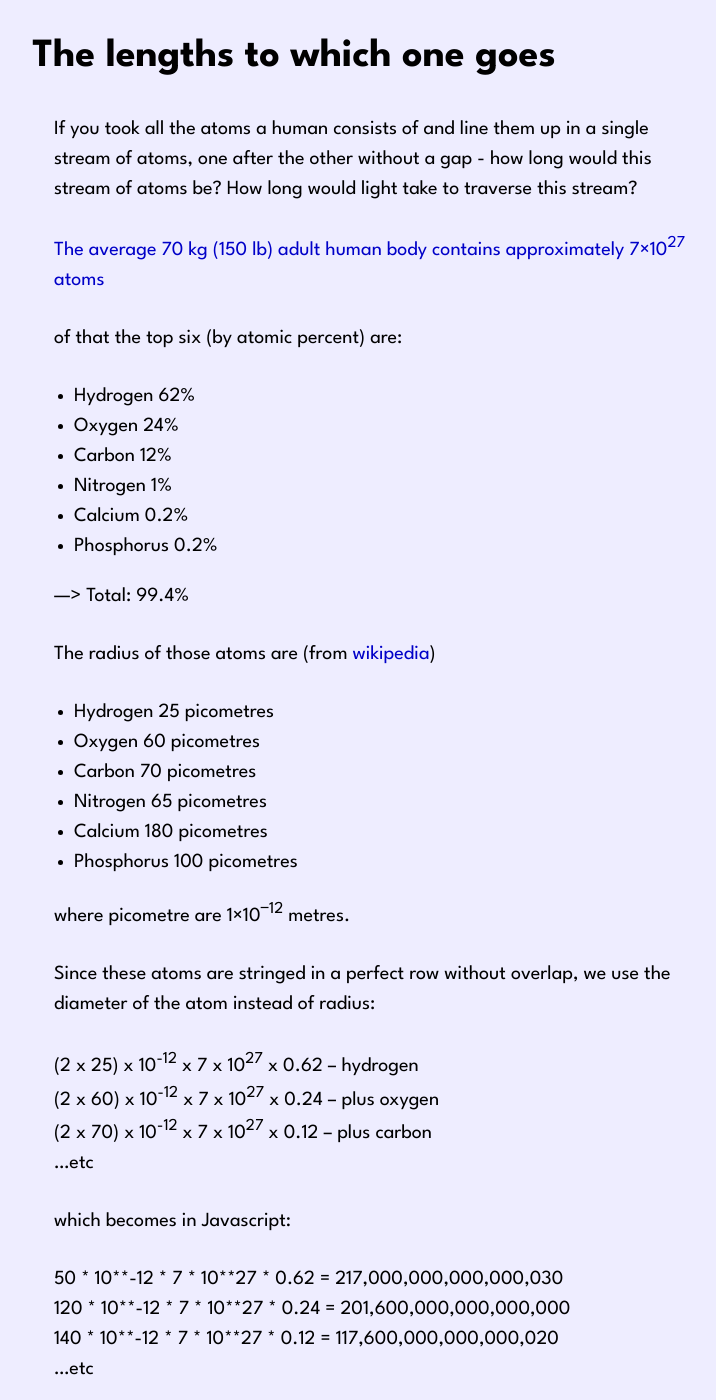
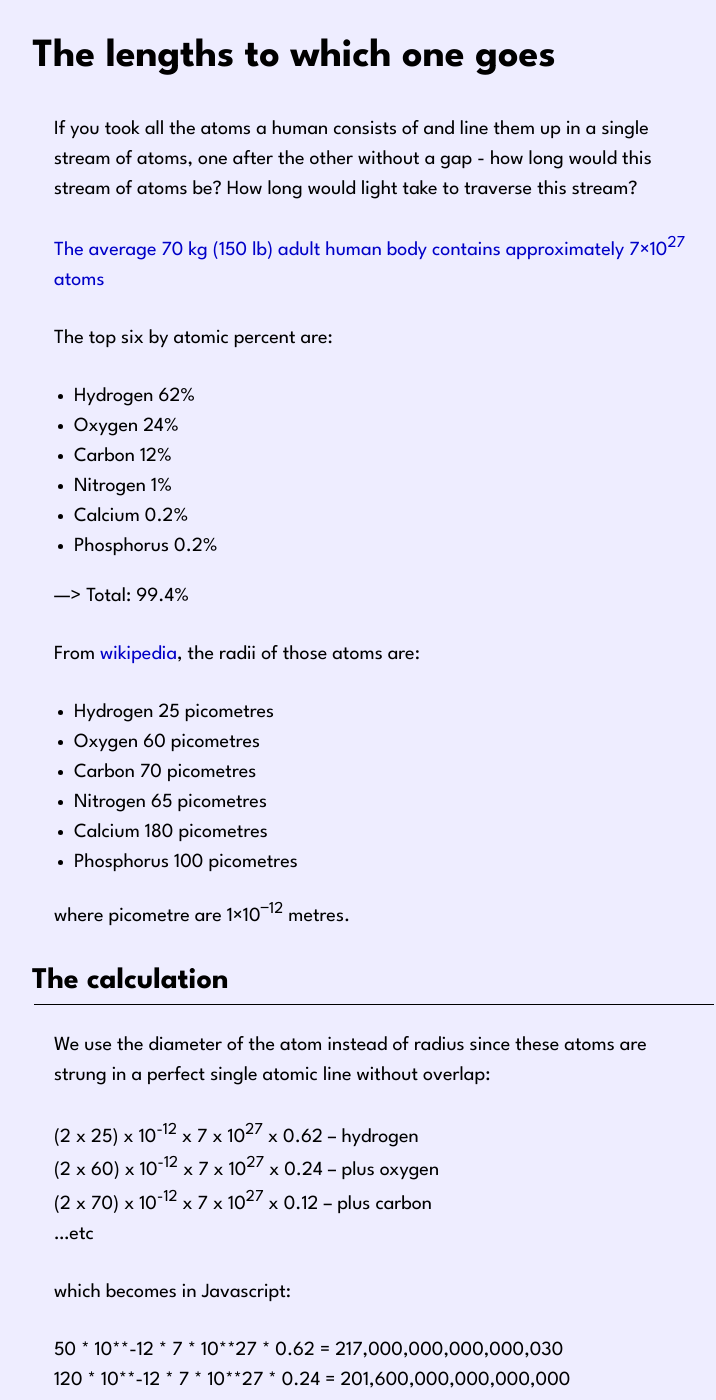
Before and after one commit to gorenje/millieons.org, a Jekyll site: the page built from v/thelength.md, in a window 1280 px wide and 1400 px high. Shown: the whole window, without its empty margins (266-982 px from the left). Built offline with Jekyll 4.4.1, drawn with Linux system fonts in a browser that asks for light colours; our own code applies the rules of GitHub Pages for plain Markdown files; some of the changed text lies outside the part shown.

Commit message:
Update thelength.md

```diff
--- a/v/thelength.md
+++ b/v/thelength.md
@@ -8,7 +8,7 @@ If you took all the atoms a human consists of and line them up in a single strea
 
 [The average 70 kg (150 lb) adult human body contains approximately 7×10<sup>27</sup> atoms](https://en.wikipedia.org/wiki/Composition_of_the_human_body)
 
-of that the top six (by atomic percent) are:
+The top six by atomic percent are:
 
 - Hydrogen    62%
 - Oxygen      24%
@@ -19,7 +19,7 @@ of that the top six (by atomic percent) are:
 
 ---> Total: 99.4%
 
-The radius of those atoms are (from [wikipedia](https://en.wikipedia.org/wiki/Atomic_radius))
+From [wikipedia](https://en.wikipedia.org/wiki/Atomic_radius), the radii of those atoms are:
 
 - Hydrogen    25 picometres
 - Oxygen      60 picometres
@@ -30,7 +30,9 @@ The radius of those atoms are (from [wikipedia](https://en.wikipedia.org/wiki/At
 
 where picometre are 1×10<sup>−12</sup> metres.
 
-Since these atoms are stringed in a perfect row without overlap, we use the diameter of the atom instead of radius:
+## The calculation
+
+We use the diameter of the atom instead of radius since these atoms are strung in a perfect single atomic line without overlap:
 
 (2 x 25) x 10<sup>-12</sup> x 7 x 10<sup>27</sup> x 0.62 -- hydrogen
 (2 x 60) x 10<sup>-12</sup> x 7 x 10<sup>27</sup> x 0.24 -- plus oxygen
@@ -54,7 +56,7 @@ For the missing 0.6% we take an average radius value of 150 picometres - the fin
 ( 200 * 10\*\*-12 * 7 * 10\*\*27 * 0.002 ) +
 ( 300 * 10\*\*-12 * 7 * 10\*\*27 * 0.006 )
 
-Grand total of: 565,740,000,000,000,000 metres
+Grand total of: **565,740,000,000,000,000** metres
 
 How long does light take to travel that distance?
 
```
